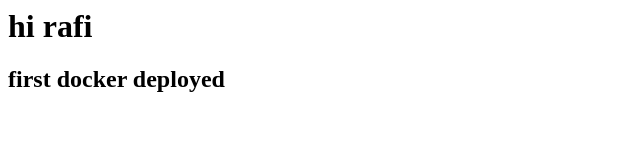
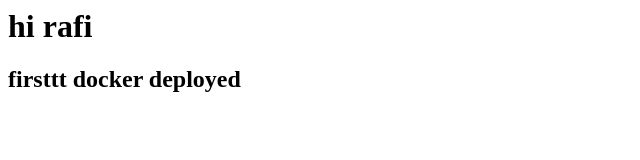
Before and after one commit to alexvk4005-maker/Dockertutorial, a plain HTML site: page index.html in a window 1280 px wide. Shown: the full height of the page, 0-640 px from the left. Drawn offline with Linux system fonts and the light colour scheme.

Commit message:
update html

```diff
--- a/index.html
+++ b/index.html
@@ -1,2 +1,2 @@
 <h1> hi rafi </h1>
-<h2> first docker deployed </h2>
+<h2> firsttt docker deployed </h2>
```
